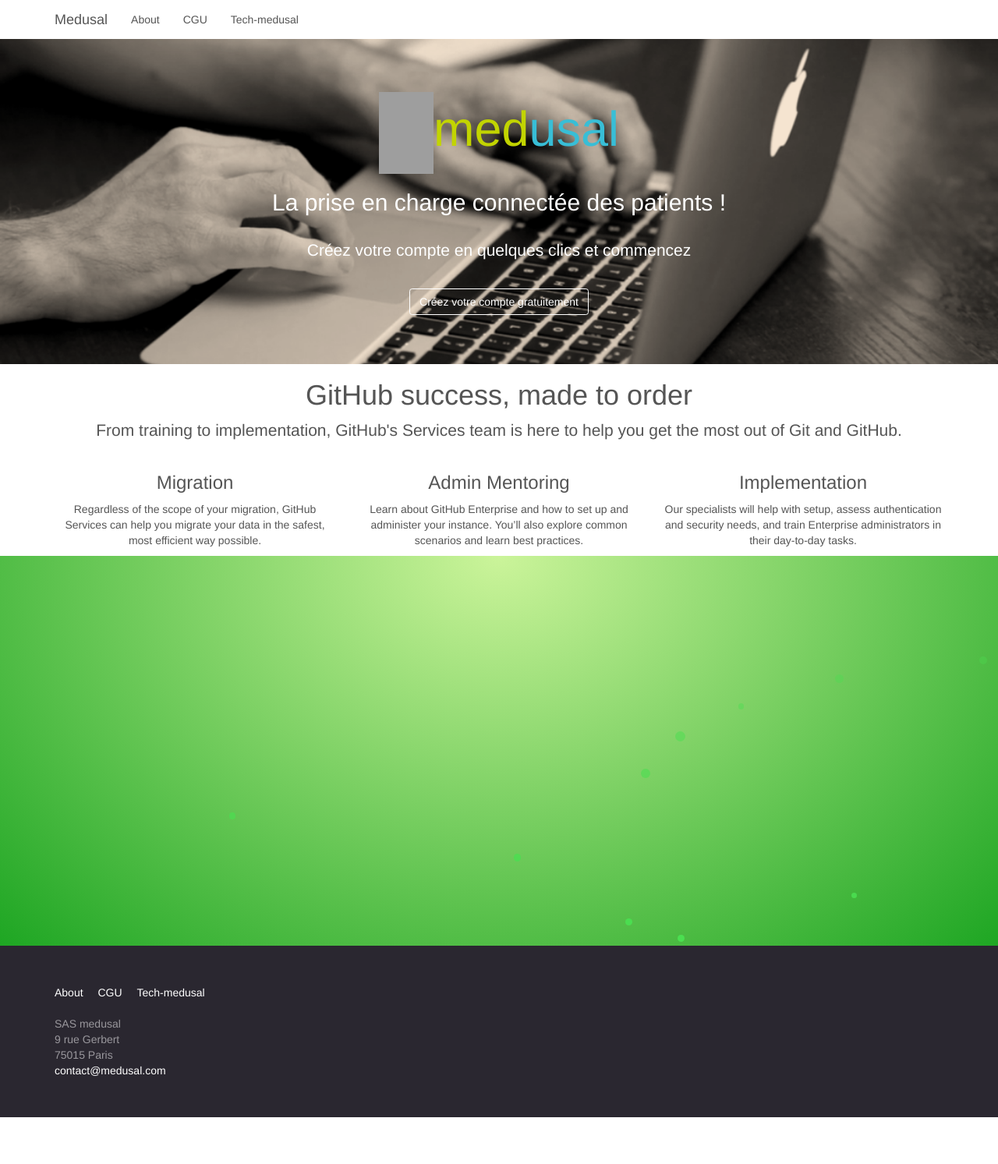
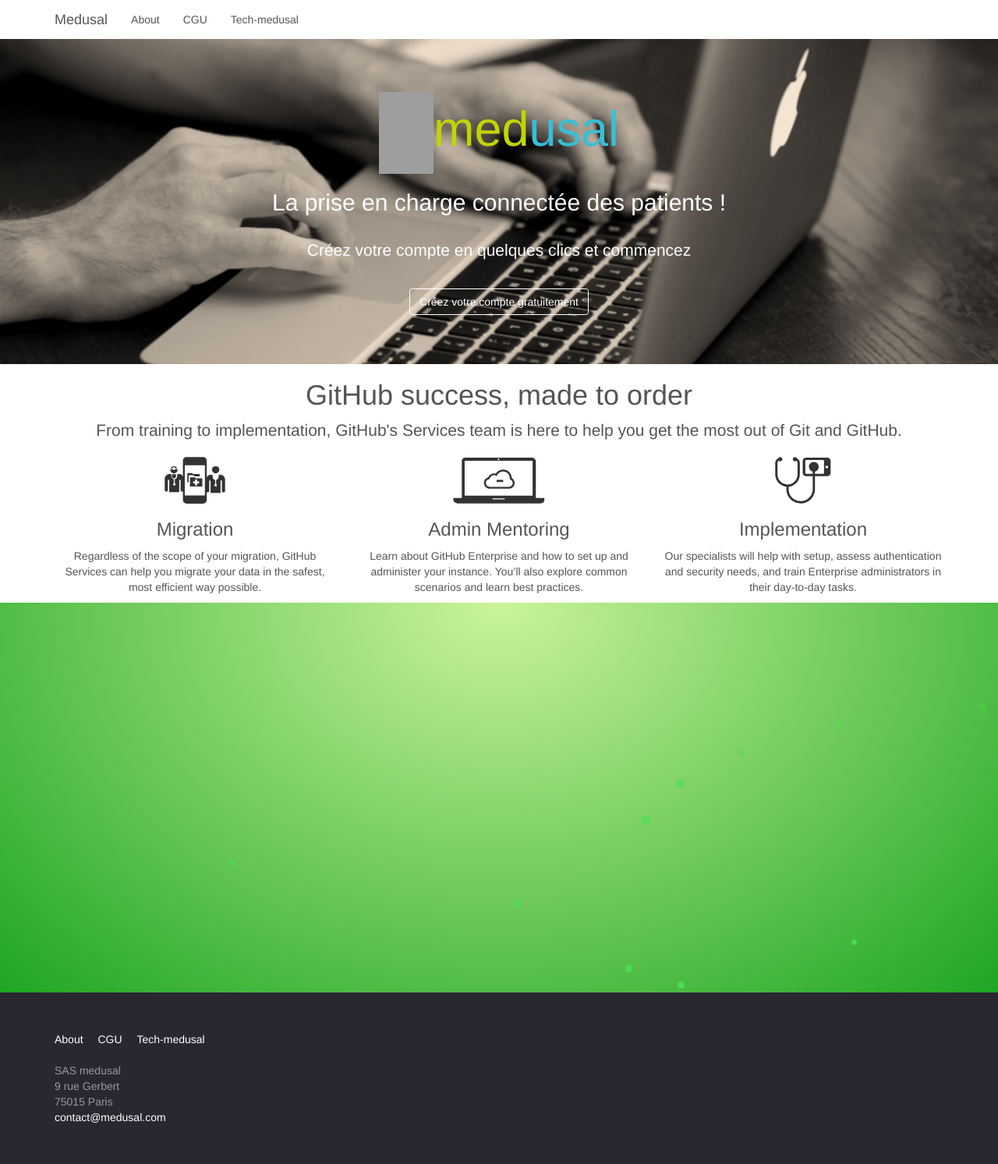
Before and after one commit to medusal/medusal.github.io, a Jekyll site: the page built from index.html, in a window 1280 px wide. Shown: the whole page at 78% size. Built offline with Jekyll 4.4.1, drawn with Linux system fonts in a browser that asks for light colours; before the commit the page ends 1433 px from its top, so only the background shows below that; grey boxes are pictures that could not be loaded.

Commit message:
add sag, finish middle block

```diff
--- a/index.html
+++ b/index.html
@@ -22,14 +22,17 @@ layout: home
     </p>
     <div class="row">
       <div class="col-xs-12 col-sm-4">
+        <img src="css/img/home/community.svg" height="60px" />
         <h3>Migration</h3>
         <p>Regardless of the scope of your migration, GitHub Services can help you migrate your data in the safest, most efficient way possible.</p>
       </div>
       <div class="col-xs-12 col-sm-4">
+        <img src="css/img/home/cloud-connected.svg" height="60px" />
         <h3>Admin Mentoring</h3>
         <p>Learn about GitHub Enterprise and how to set up and administer your instance. You’ll also explore common scenarios and learn best practices.</p>
       </div>
       <div class="col-xs-12 col-sm-4">
+        <img src="css/img/home/e-health.svg" height="60px" />
         <h3>Implementation</h3>
         <p>Our specialists will help with setup, assess authentication and security needs, and train Enterprise administrators in their day-to-day tasks.</p>
       </div>
```
Also changed, not shown: css/img/home/ben.jpg (added), css/img/home/central-medusal-fr-transp.svg (added), css/img/home/cloud-connected.svg (added), css/img/home/community.svg (added), css/img/home/e-health.svg (added), css/img/home/secure.svg (added), css/img/home/yac.jpg (added).
